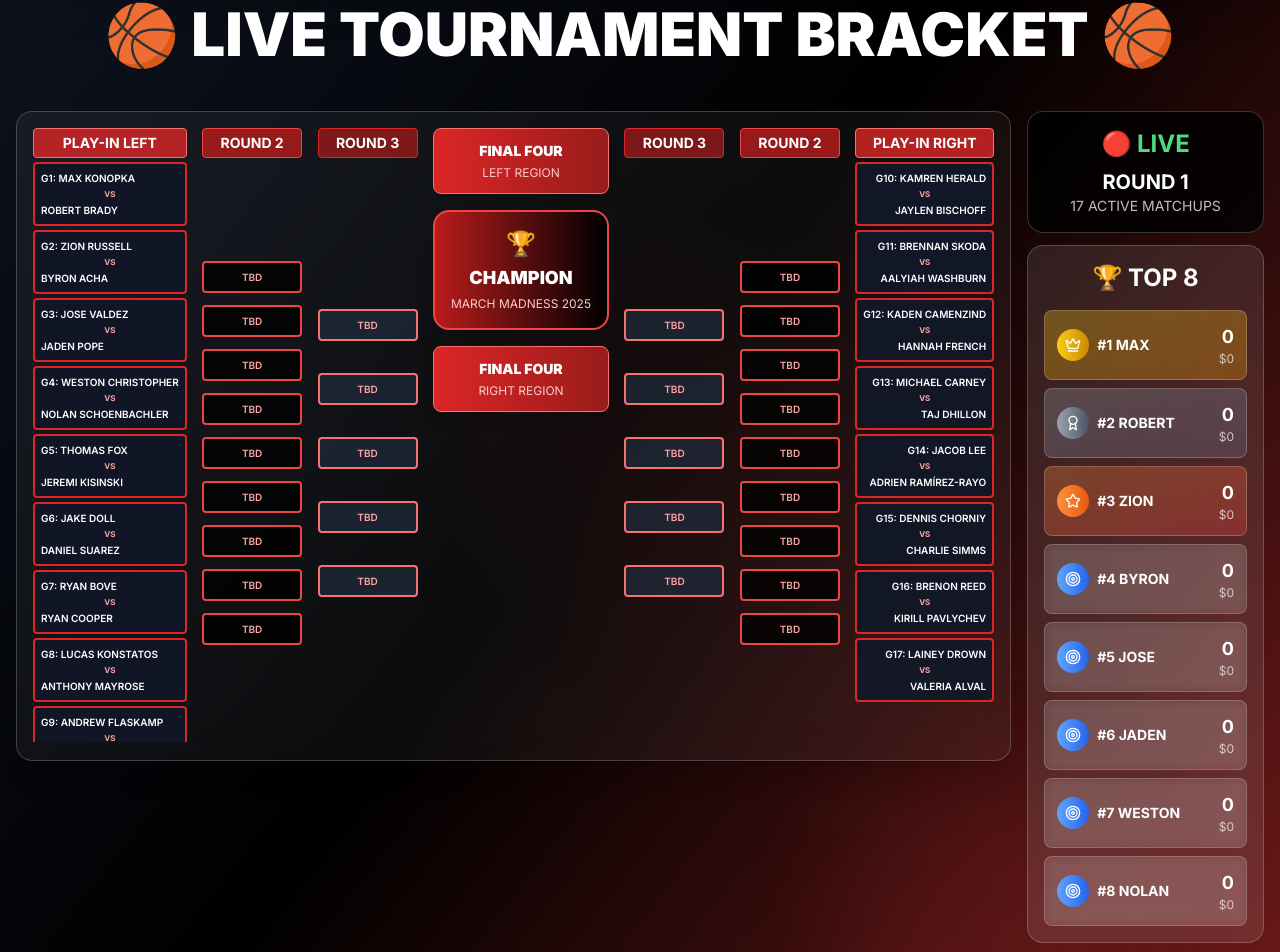
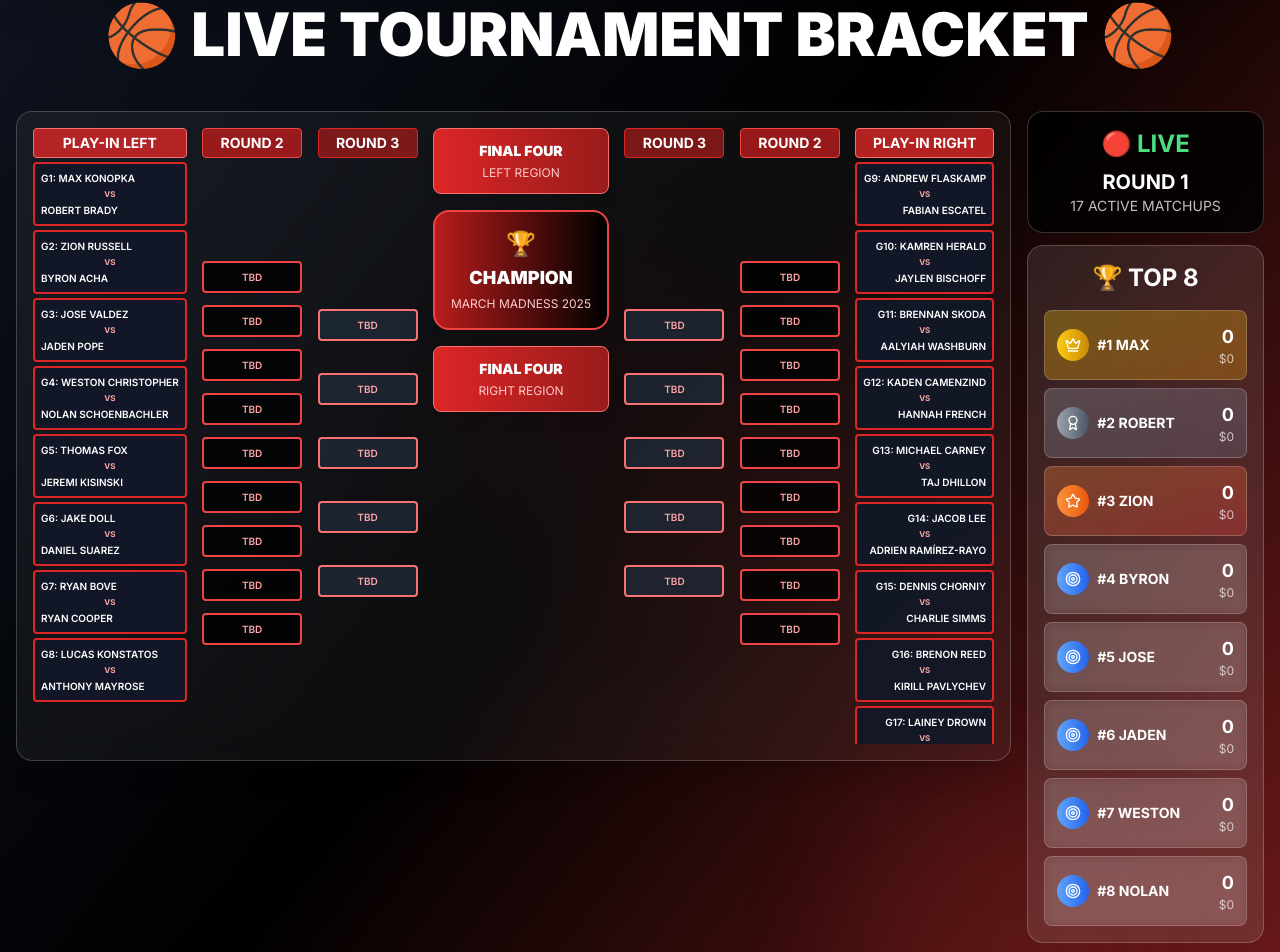
Before and after one commit to leadtopspec/march-madness-leaderboard, a Next.js app: page /tv in a window 1280 px wide. Shown: the part 389-1341 px from the top of the page. Built offline with nearby package versions, Linux system fonts and the light colour scheme.

Commit message:
🎯 FIX TV DISPLAY SCROLL ISSUE
- Removed overflow-y-auto and max-h-[580px] from play-in sections
- Rebalanced games: LEFT shows games 1-8, RIGHT shows games 9-17
- Eliminates unwanted scrolling on TV display for cleaner viewing experience

```diff
--- a/src/components/TVBracketView.tsx
+++ b/src/components/TVBracketView.tsx
@@ -34,8 +34,8 @@ export default function TVBracketView() {
           <div className="text-center text-white font-bold text-sm mb-1 bg-red-600/80 rounded py-1 border border-red-400">
             PLAY-IN LEFT
           </div>
-          <div className="flex-1 flex flex-col justify-start space-y-1 overflow-y-auto max-h-[580px]">
-            {playInRoundMatchups.slice(0, 9).map((matchup, index) => (
+          <div className="flex-1 flex flex-col justify-start space-y-1">
+            {playInRoundMatchups.slice(0, 8).map((matchup, index) => (
               <motion.div
                 key={`left-${index}`}
                 initial={{ opacity: 0, x: -20 }}
@@ -173,8 +173,8 @@ export default function TVBracketView() {
           <div className="text-center text-white font-bold text-sm mb-1 bg-red-600/80 rounded py-1 border border-red-400">
             PLAY-IN RIGHT
           </div>
-          <div className="flex-1 flex flex-col justify-start space-y-1 overflow-y-auto max-h-[580px]">
-            {playInRoundMatchups.slice(9, 17).map((matchup, index) => (
+          <div className="flex-1 flex flex-col justify-start space-y-1">
+            {playInRoundMatchups.slice(8, 17).map((matchup, index) => (
               <motion.div
                 key={`right-${index}`}
                 initial={{ opacity: 0, x: 20 }}
```
